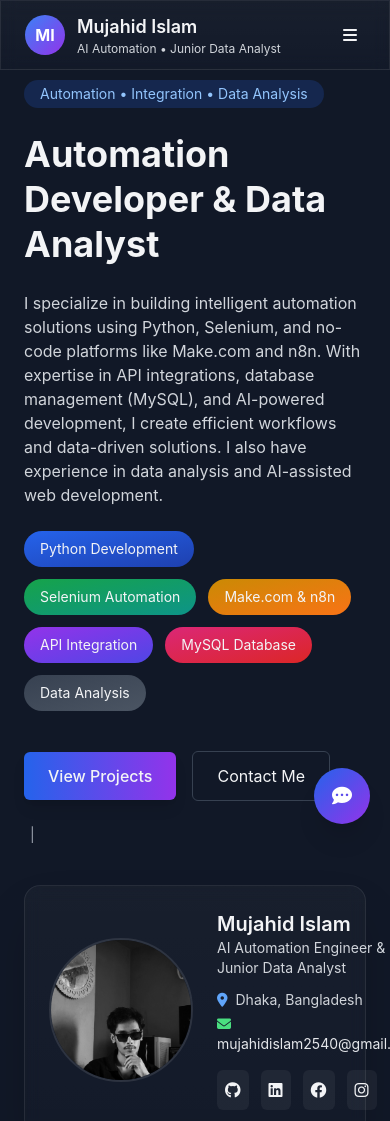
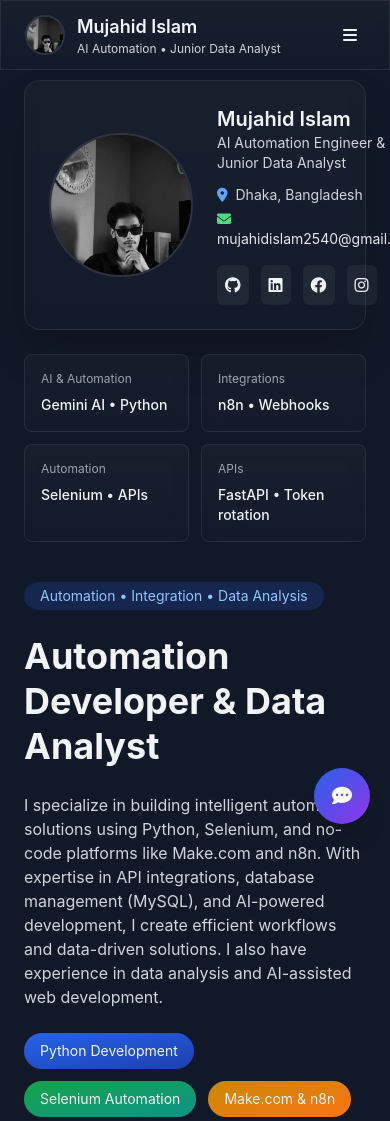
Before and after one commit to mujahid9644/my_protfolio, a plain HTML site: page index.html in a window 390 px wide. Shown: the top 1121 px of the page. Drawn offline with nearby package versions, Linux system fonts and the light colour scheme.

Commit message:
ui: mobile: show profile first; nav avatar -> profile image; fix email wrapping

```diff
--- a/index.html
+++ b/index.html
@@ -47,7 +47,9 @@
   <nav class="fixed w-full z-40 glass">
     <div class="max-w-6xl mx-auto px-6 py-3 flex items-center justify-between">
       <div class="flex items-center gap-3">
-        <div class="w-10 h-10 rounded-full bg-gradient-to-br from-blue-500 to-purple-600 flex items-center justify-center text-white font-bold">MI</div>
+        <div class="w-10 h-10 rounded-full overflow-hidden border-2 border-white/10">
+          <img src="protfolio.jpg" alt="Mujahid" class="w-full h-full object-cover">
+        </div>
         <div>
           <h1 class="text-lg font-semibold">Mujahid Islam</h1>
           <p class="text-xs text-gray-300">AI Automation • Junior Data Analyst</p>
@@ -68,7 +70,7 @@
   <!-- HERO -->
   <header id="home" class="min-h-screen flex items-center">
     <div class="max-w-6xl mx-auto px-6 py-20 grid grid-cols-1 lg:grid-cols-2 gap-10 items-center">
-      <div class="space-y-6">
+  <div class="space-y-6 order-2 lg:order-1">
         <div class="px-4 py-1 inline-block rounded-full bg-blue-600/20 text-blue-300 text-sm">Automation • Integration • Data Analysis</div>
         <h2 class="text-4xl md:text-5xl font-bold leading-tight">Automation Developer<br class="hidden md:block"/> & Data Analyst</h2>
         <p class="text-gray-300 max-w-xl">I specialize in building intelligent automation solutions using Python, Selenium, and no-code platforms like Make.com and n8n. With expertise in API integrations, database management (MySQL), and AI-powered development, I create efficient workflows and data-driven solutions. I also have experience in data analysis and AI-assisted web development.</p>
@@ -91,15 +93,15 @@
       </div>
 
       <!-- profile -->
-      <div class="relative">
+      <div class="relative order-1 lg:order-2">
         <div class="glass rounded-2xl p-6 shadow-2xl flex gap-6 items-center">
-          <div class="w-36 h-36 rounded-full overflow-hidden shrink-0 border-2 border-white/10"><img src="protfolio.jpg" alt="Mujahid Islam" class="w-full h-full object-cover"></div>
+          <div class="w-36 h-36 rounded-full overflow-hidden shrink-0 border-2 border-white/10 sm:w-32 sm:h-32"><img src="protfolio.jpg" alt="Mujahid Islam" class="w-full h-full object-cover"></div>
           <div>
             <h3 class="text-xl font-semibold">Mujahid Islam</h3>
             <p class="text-sm text-gray-300">AI Automation Engineer & Junior Data Analyst</p>
             <div class="mt-3 text-sm text-gray-300 space-y-1">
               <div><i class="fa fa-map-marker-alt mr-2 text-blue-400"></i>Dhaka, Bangladesh</div>
-              <div><i class="fa fa-envelope mr-2 text-green-400"></i><a href="mailto:mujahidislam2540@gmail.com" class="text-gray-200 hover:text-white">mujahidislam2540@gmail.com</a></div>
+              <div><i class="fa fa-envelope mr-2 text-green-400"></i><a href="mailto:mujahidislam2540@gmail.com" class="text-gray-200 hover:text-white break-words max-w-[220px]">mujahidislam2540@gmail.com</a></div>
             </div>
             <div class="flex gap-3 mt-4">
               <a href="https://github.com/mujahid9644" target="_blank" class="p-2 rounded-md bg-white/5 hover:bg-white/8"><i class="fab fa-github"></i></a>
```
